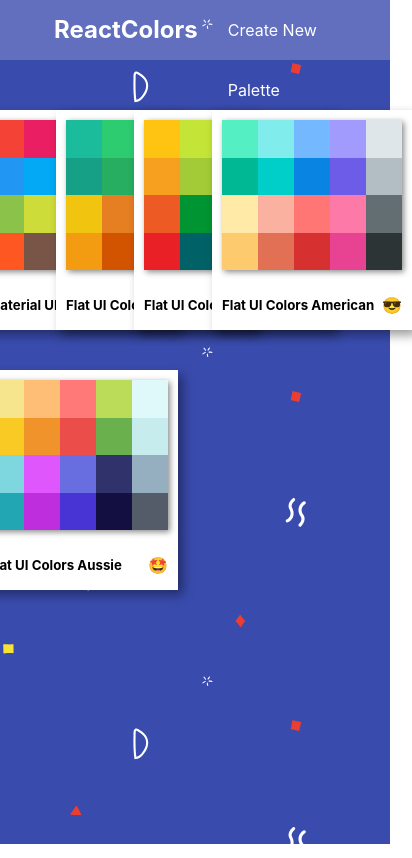
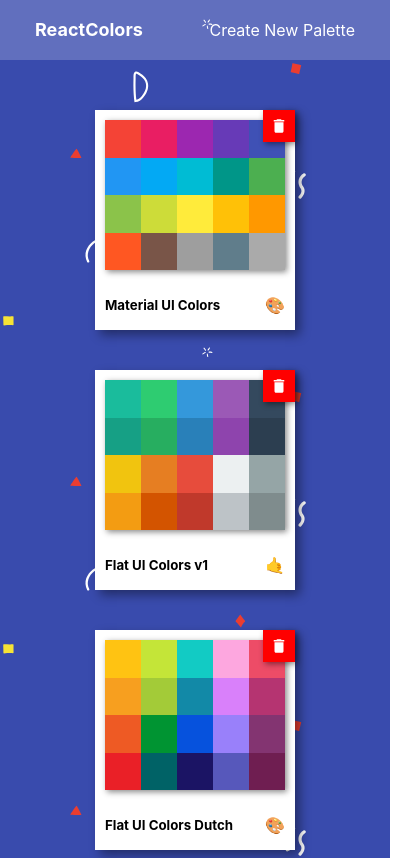
Before and after one commit to ANKITPODDER2000/colorpicker, a React (Create React App) app: page / in a window 390 px wide. Shown: the top 858 px of the page, 412 px wide, since content can reach past the window. Built offline with nearby package versions, Linux system fonts and the light colour scheme.

Commit message:
make Home page responsive

```diff
--- a/src/stylesheet/MiniPalette.js
+++ b/src/stylesheet/MiniPalette.js
@@ -1,10 +1,11 @@
+import Res from "./Const";
 export default {
     container: {
         position : "relative",
         width : "200px",
         height : "220px",
         background: "#fff",
-        margin: "20px calc(calc(100% - 800px) / 8)",
+        margin: "20px 30px",
         paddingTop: "10px",
         cursor: 'pointer',
         boxShadow: "5px 5px 10px #0006",
@@ -62,6 +63,9 @@
         color: '#fff',
         boxShadow: "2px 2px 6px #0007",
         opacity: '0',
+        [Res.media(460)]: {
+            opacity : 1
+        },
         transition : '0.4s ease-in',
         "& svg" : {
             fontSize : '18px'
--- a/src/stylesheet/PaletteList.js
+++ b/src/stylesheet/PaletteList.js
@@ -1,10 +1,14 @@
+import Res from "./Const";
 import bg from "./bg.svg";
 export default {
     root: {
         position: 'relative',
         width: "100%",
         minHeight: "100vh",
-        background : `url(${bg})`
+        background: `url(${bg})`,
+        [Res.media('450')]: {
+            paddingBottom : 50
+        }
     },
     nav: {
         position: 'relative',
@@ -14,7 +18,13 @@
         padding: "0 10%",
         display: "flex",
         justifyContent: "space-between",
-        alignItems : "center",
+        alignItems: "center",
+        [Res.media('500')]: {
+            padding : '0 20px'
+        },
+        [Res.media('340')]: {
+            padding : '0 10px'
+        },
         "& h1 , & a": {
             color: "#fff",
             padding: "0 15px",
@@ -28,14 +38,18 @@
                 background : "#fff5",
             }
         },
-
+        "& h1":{
+            [Res.media('450')]: {
+                fontSize : 18
+            }
+        }
     },
     container: {
         position: 'relative',
         width: "80%",
         margin: "30px auto 0",
         display: "flex",
-        justifyContent: "flex-start",
+        justifyContent: "center",
         flexWrap : "wrap"
     }
 }
```
